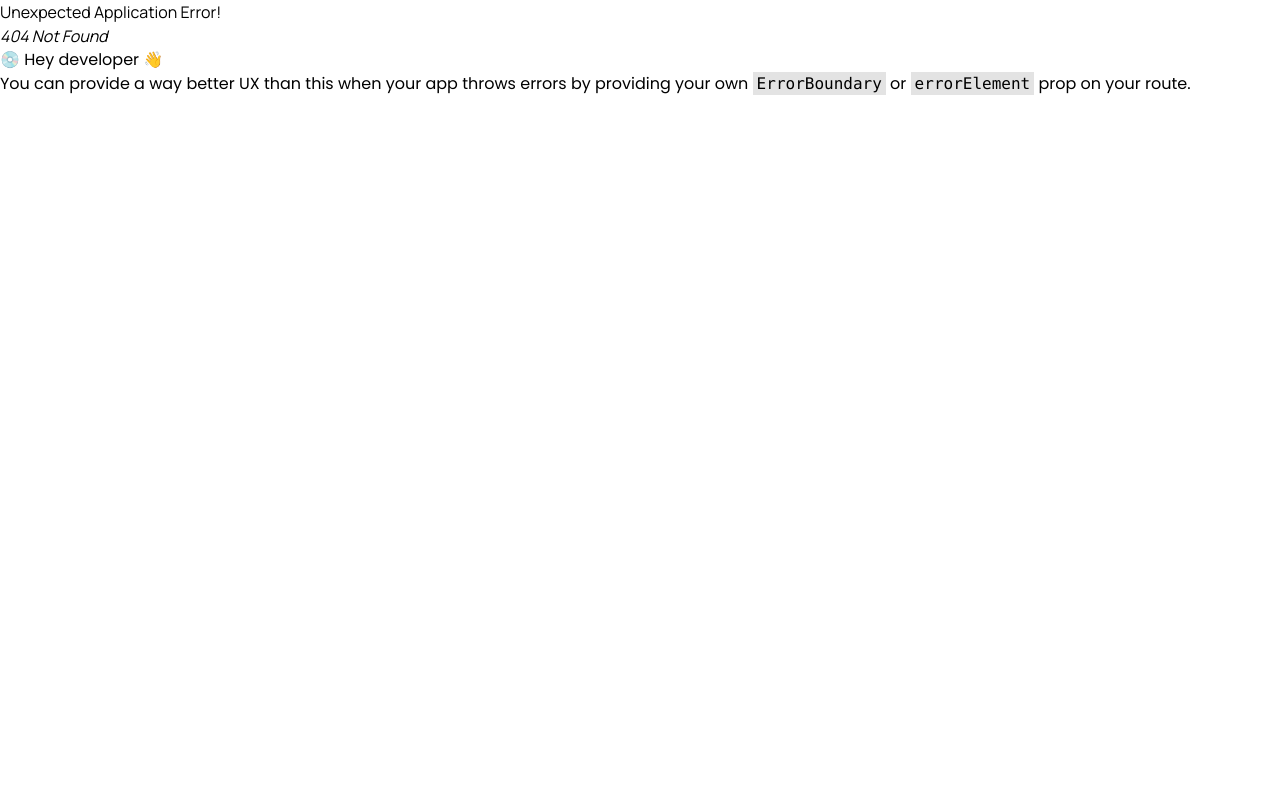
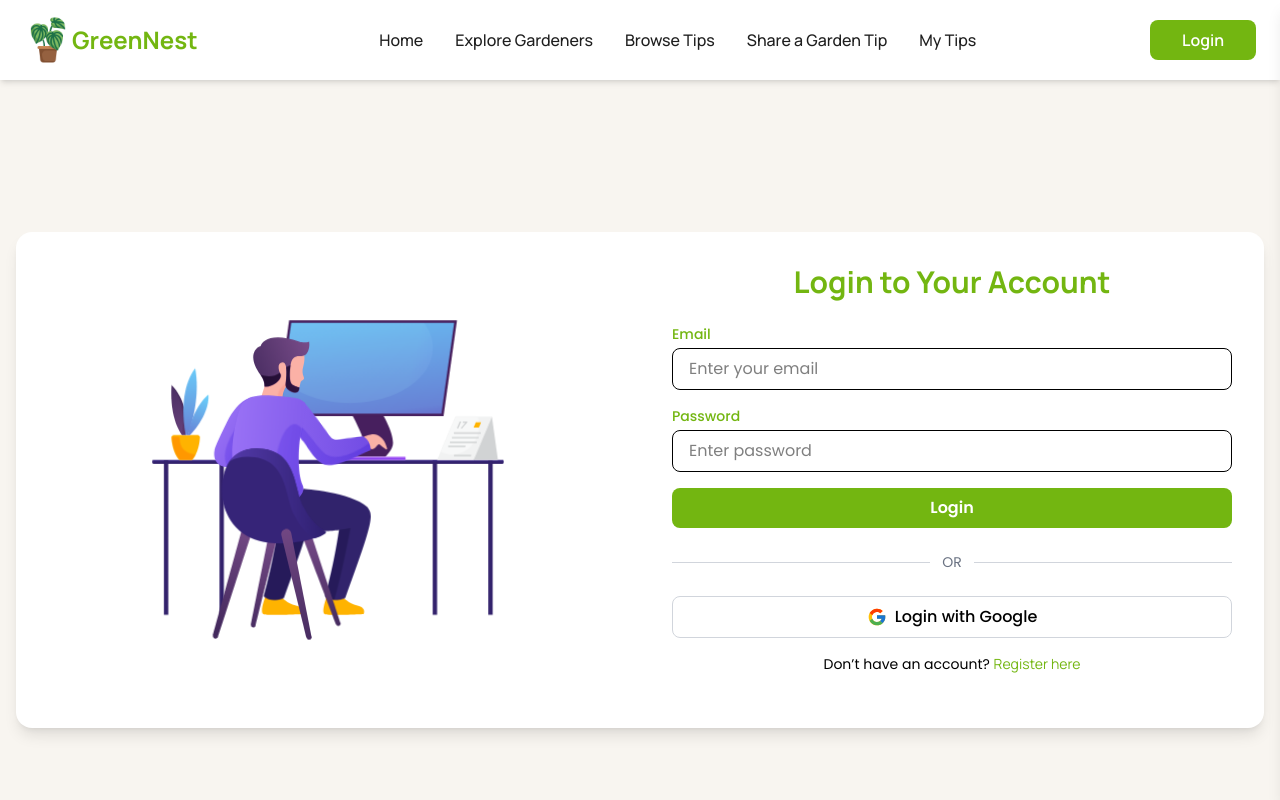
Before and after one commit to dev-rktanvir/gardennest-client, a React (Vite) app: page /login in a window 1280 px wide. Before the commit this address had no page. Shown: the top 800 px of the page. Built offline with nearby package versions, Linux system fonts and the light colour scheme; no server answers.

Commit message:
complete Login page, Private route

```diff
--- a/public/navItems.json
+++ b/public/navItems.json
@@ -2,7 +2,7 @@
     {
         "id": 1,
         "navitem": "Home",
-        "url": "/home"
+        "url": "/"
     },
     {
         "id": 2,
--- /dev/null
+++ b/src/Components/Loading/Loading.jsx
@@ -0,0 +1,18 @@
+import React from "react";
+
+const Loading = () => {
+    return (
+        <div className="fixed inset-0 flex items-center justify-center bg-white/80 z-50">
+            <div className="flex flex-col items-center">
+                {/* Spinner */}
+                <div className="w-16 h-16 border-4 border-primary border-t-transparent rounded-full animate-spin"></div>
+                {/* Text */}
+                <p className="mt-4 text-primary font-semibold text-lg animate-pulse">
+                    Loading...
+                </p>
+            </div>
+        </div>
+    );
+};
+
+export default Loading;
--- a/src/Components/Navbar/Navbar.jsx
+++ b/src/Components/Navbar/Navbar.jsx
@@ -2,6 +2,9 @@ import React, { use, useState } from "react";
 import Logo from "./Logo";
 import { Link, NavLink } from "react-router";
 import { HiMenu, HiX } from "react-icons/hi";
+import { AuthContext } from "../../Contexts/AuthContext/AuthContext";
+import Swal from "sweetalert2";
+import Loading from "../Loading/Loading";
 
 const navItemPromise = fetch("/navItems.json").then((res) => res.json());
 
@@ -9,12 +12,24 @@ const Navbar = () => {
     const navItems = use(navItemPromise);
     const [menuOpen, setMenuOpen] = useState(false);
     const [open, setOpen] = useState(false);
+    const { user, logOut, loading } = use(AuthContext);
 
-    const user = {
-        name: "",
-        photoURL: "https://i.pravatar.cc/150?img=3",
-    };
+    const handleLogout = () => {
+        logOut()
+            .then(result => {
+                Swal.fire({
+                    icon: 'success',
+                    title: 'Logout Successful 🎉',
+                    text: 'Thanks for visiting GreenNest!',
+                    confirmButtonColor: '#16a34a',
+                    timer: 1500
+                });
+            })
+    }
 
+    if (loading) {
+        return <Loading></Loading>
+    }
     return (
         <nav className="w-full bg-base-100 shadow-md px-6 py-4 relative z-50">
             <div className="max-w-7xl mx-auto flex items-center justify-between">
@@ -51,13 +66,13 @@ const Navbar = () => {
                     </button>
 
                     {/* User / Login */}
-                    {user.name ? (
+                    {user ? (
                         <div className="relative">
                             <img
                                 src={user.photoURL}
-                                alt={user.name}
-                                className="w-10 h-10 rounded-full border-2 border-primary cursor-pointer hover:scale-105 transition"
-                                title={user.name}
+                                alt={user.displayName}
+                                className="w-12 h-12 rounded-full border-2 border-primary cursor-pointer hover:scale-105 transition"
+                                title={user.displayName}
                                 onClick={() => setOpen(!open)}
                             />
 
@@ -65,7 +80,7 @@ const Navbar = () => {
                             {open && (
                                 <div>
                                     <button
-                                        onClick={() => alert("Logout")}
+                                        onClick={handleLogout}
                                         className="absolute right-0 mt-3 z-50 px-8 py-2 rounded-lg bg-primary font-semibold text-white hover:bg-secondary transition cursor-pointer"
                                     >
                                         Logout
--- a/src/Contexts/AuthContext/AuthProvider.jsx
+++ b/src/Contexts/AuthContext/AuthProvider.jsx
@@ -1,7 +1,7 @@
-import React, { useState } from 'react';
+import React, { useEffect, useState } from 'react';
 import { AuthContext } from './AuthContext';
 import { auth } from '../../Firebase/firebase.init';
-import { createUserWithEmailAndPassword, GoogleAuthProvider, signInWithPopup } from 'firebase/auth';
+import { createUserWithEmailAndPassword, GoogleAuthProvider, onAuthStateChanged, signInWithEmailAndPassword, signInWithPopup, signOut, updateProfile } from 'firebase/auth';
 
 
 const provider = new GoogleAuthProvider();
@@ -17,7 +17,32 @@ const AuthProvider = ({ children }) => {
     }
     // Google Login
     const googleLogin = () => {
+        setLoading(true);
         return signInWithPopup(auth, provider)
+    }
+    // Login
+    const signIn = (email, password) => {
+        setLoading(true);
+        return signInWithEmailAndPassword(auth, email, password)
+    }
+    // Observer
+    useEffect(() => {
+        const unSubscribe = onAuthStateChanged(auth, (currentUSer) => {
+            setUser(currentUSer);
+            console.log(currentUSer)
+            setLoading(false);
+        })
+        return unSubscribe;
+    }, [])
+
+    // UserProfile Update
+    const profileUpdate = (updateData) => {
+        return updateProfile(auth.currentUser, updateData)
+    }
+
+    // Logout user
+    const logOut = () => {
+        return signOut(auth)
     }
 
 
@@ -26,7 +51,10 @@ const AuthProvider = ({ children }) => {
         loading,
         user,
         createUser,
-        googleLogin
+        googleLogin,
+        signIn,
+        profileUpdate,
+        logOut
     }
     return (
         <AuthContext value={authInfo}>
--- /dev/null
+++ b/src/Hooks/useAuth.jsx
@@ -0,0 +1,11 @@
+import React from 'react';
+
+const useAuth = () => {
+    return (
+        <div>
+
+        </div>
+    );
+};
+
+export default useAuth;
--- a/src/Pages/Auth/Login/Login.jsx
+++ b/src/Pages/Auth/Login/Login.jsx
@@ -1,9 +1,124 @@
-import React from 'react';
+import React, { use, useState } from "react";
+import Lottie from "lottie-react";
+import { Link, useLocation, useNavigate } from "react-router";
+import loginAnim from "../../../assets/lotti/login.json";
+import { AuthContext } from "../../../Contexts/AuthContext/AuthContext";
+import Swal from "sweetalert2";
+import GoogleAuthButton from "../Register/GoogleAuthButton";
 
 const Login = () => {
+    const { signIn } = use(AuthContext);
+    const [error, setError] = useState("");
+    const navigate = useNavigate();
+    const location = useLocation();
+
+    const handleLogin = (e) => {
+        e.preventDefault();
+        const form = e.target;
+        const email = form.email.value;
+        const password = form.password.value;
+
+        setError("");
+
+        // Firebase Login
+        signIn(email, password)
+            .then((result) => {
+                console.log(result.user);
+                Swal.fire({
+                    icon: "success",
+                    title: "Login Successful 🎉",
+                    text: "Welcome back to GreenNest!",
+                    confirmButtonColor: "#16a34a",
+                    timer: 1500
+                });
+                form.reset();
+                navigate(location?.state || '/');
+            })
+            .catch((error) => {
+                console.error(error);
+                Swal.fire({
+                    icon: "error",
+                    title: "Login Failed",
+                    text: error.message,
+                    confirmButtonColor: "#16a34a",
+                    timer: 1500
+                });
+            });
+    };
+
     return (
-        <div>
+        <div className="min-h-screen bg-base-200 flex items-center justify-center px-4 py-12">
+            <div className="w-full max-w-7xl bg-white shadow-lg rounded-2xl overflow-hidden grid grid-cols-1 md:grid-cols-2">
 
+                {/* Left Column - Lottie Animation */}
+                <div className="hidden md:flex items-center justify-center bg-base-100 p-6">
+                    <Lottie animationData={loginAnim} loop={true} className="w-full max-w-md" />
+                </div>
+
+                {/* Right Column - Login Form */}
+                <div className="p-6 sm:p-8">
+                    <h2 className="text-2xl sm:text-3xl font-bold text-center text-primary mb-6">
+                        Login to Your Account
+                    </h2>
+
+                    <form onSubmit={handleLogin} className="grid grid-cols-1 gap-4">
+                        {/* Email */}
+                        <div>
+                            <label className="block text-sm font-medium text-primary mb-1">Email</label>
+                            <input
+                                type="email"
+                                name="email"
+                                placeholder="Enter your email"
+                                className="w-full px-4 py-2 border rounded-lg focus:outline-none focus:ring-2 focus:ring-primary"
+                                required
+                            />
+                        </div>
+
+                        {/* Password */}
+                        <div>
+                            <label className="block text-sm font-medium text-primary mb-1">Password</label>
+                            <input
+                                type="password"
+                                name="password"
+                                placeholder="Enter password"
+                                className="w-full px-4 py-2 border rounded-lg focus:outline-none focus:ring-2 focus:ring-primary"
+                                required
+                            />
+                        </div>
+
+                        {/* Error Message */}
+                        {error && <p className="text-red-600 text-sm">{error}</p>}
+
+                        {/* Submit Button */}
+                        <div>
+                            <button
+                                type="submit"
+                                className="w-full py-2 rounded-lg bg-primary font-semibold text-white hover:bg-secondary transition"
+                            >
+                                Login
+                            </button>
+                        </div>
+                    </form>
+
+                    {/* Divider */}
+                    <div className="flex items-center my-6">
+                        <hr className="flex-grow border-gray-300" />
+                        <span className="px-3 text-sm text-gray-500">OR</span>
+                        <hr className="flex-grow border-gray-300" />
+                    </div>
+
+                    {/* Google Auth */}
+                    <GoogleAuthButton mode="login" />
+
+                    {/* Navigate to Register */}
+                    <p className="text-center text-sm mt-4">
+                        Don’t have an account?{" "}
+                        <Link to="/register" className="text-primary hover:underline">
+                            Register here
+                        </Link>
+                    </p>
+                </div>
+            </div>
         </div>
     );
 };
--- a/src/Pages/Auth/Register/GoogleAuthButton.jsx
+++ b/src/Pages/Auth/Register/GoogleAuthButton.jsx
@@ -3,13 +3,14 @@ import { FcGoogle } from "react-icons/fc";
 import { AuthContext } from "../../../Contexts/AuthContext/AuthContext";
 import Swal from "sweetalert2";
 
-const GoogleAuthButton = () => {
+const GoogleAuthButton = ({ mode }) => {
     const { googleLogin } = use(AuthContext);
 
     const handleGoogleLogin = () => {
         // Firebase Register
         googleLogin()
             .then(result => {
+                if (mode === "register") {
                     Swal.fire({
                         icon: 'success',
                         title: 'Registration Successful 🎉',
@@ -17,6 +18,16 @@ const GoogleAuthButton = () => {
                         confirmButtonColor: '#16a34a',
                         timer: 1500
                     });
+                }
+                if (mode === "login") {
+                    Swal.fire({
+                        icon: "success",
+                        title: "Login Successful 🎉",
+                        text: "Welcome back to GreenNest!",
+                        confirmButtonColor: "#16a34a",
+                        timer: 1500
+                    });
+                }
             })
             .catch(error => {
                 Swal.fire({
@@ -35,7 +46,11 @@ const GoogleAuthButton = () => {
             className="w-full flex items-center justify-center gap-2 border border-gray-300 py-2 rounded-lg hover:bg-gray-100 transition"
         >
             <FcGoogle className="text-xl" />
-            <span className="font-medium">Continue with Google</span>
+            <span className="font-medium">
+                {
+                    mode === "register" ? "Register with Google" : "Login with Google"
+                }
+            </span>
         </button>
     );
 };
--- a/src/Pages/Auth/Register/Register.jsx
+++ b/src/Pages/Auth/Register/Register.jsx
@@ -1,27 +1,26 @@
 import React, { use, useState } from "react";
 import Lottie from "lottie-react";
-import { Link } from "react-router";
+import { Link, useNavigate } from "react-router";
 import GoogleAuthButton from "./GoogleAuthButton";
 import registerAnim from "../../../assets/lotti/register.json";
 import { AuthContext } from "../../../Contexts/AuthContext/AuthContext";
 import Swal from "sweetalert2";
 
 const Register = () => {
-    const { createUser } = use(AuthContext);
-    const [success, setSuccess] = useState(false);
+    const { createUser, profileUpdate } = use(AuthContext);
     const [error, setError] = useState('');
+    const navigate = useNavigate();
 
     const handleRegister = (e) => {
         e.preventDefault()
         const form = e.target;
         const formData = new FormData(form);
-        const { email, password, ...userData } = Object.fromEntries(formData.entries())
-        const newUser = { ...userData, email }
+        const { email, password, name, photo, ...userData } = Object.fromEntries(formData.entries())
+        const newUser = { ...userData, email, name, photo }
 
         // Password Validition
 
         setError('');
-        setSuccess(false);
 
         const passLength = password.length;
         if (passLength < 8) {
@@ -41,8 +40,6 @@ const Register = () => {
             return;
         }
 
-        setSuccess(true);
-
 
 
         // Firebase Register
@@ -55,7 +52,13 @@ const Register = () => {
                     confirmButtonColor: '#16a34a',
                     timer: 1500
                 });
+                const updateData = {
+                    displayName: name,
+                    photoURL: photo
+                }
+                profileUpdate(updateData)
                 form.reset();
+                navigate('/');
             })
             .catch(error => {
                 Swal.fire({
@@ -76,7 +79,7 @@ const Register = () => {
             <div className="w-full max-w-7xl bg-white shadow-lg rounded-2xl overflow-hidden grid grid-cols-1 md:grid-cols-2">
 
                 {/* Left Column - Lottie Animation */}
-                <div className="hidden lg:flex items-center justify-center bg-base-100 p-6">
+                <div className="hidden md:flex items-center justify-center bg-base-100 p-6">
                     <Lottie animationData={registerAnim} loop={true} className="w-full max-w-md" />
                 </div>
 
@@ -191,7 +194,7 @@ const Register = () => {
                     </div>
 
                     {/* Google Auth */}
-                    <GoogleAuthButton />
+                    <GoogleAuthButton mode="register" />
 
                     {/* Navigate to Login */}
                     <p className="text-center text-sm mt-4">
--- a/src/router/router.jsx
+++ b/src/router/router.jsx
@@ -2,6 +2,9 @@ import { createBrowserRouter } from "react-router";
 import MainLayout from "../Layouts/MainLayout/MainLayout";
 import Home from "../Pages/Home/Home";
 import Register from "../Pages/Auth/Register/Register";
+import Login from "../Pages/Auth/Login/Login";
+import PrivateRoute from "../routes/PrivateRoute";
+import ShearTips from "../Pages/ShearTips/ShearTips";
 
 export const router = createBrowserRouter([
     {
@@ -15,6 +18,14 @@ export const router = createBrowserRouter([
             {
                 path: '/register',
                 Component: Register
+            },
+            {
+                path: '/login',
+                Component: Login
+            },
+            {
+                path: '/share-tip',
+                element: <PrivateRoute><ShearTips></ShearTips></PrivateRoute>
             }
         ]
     },
--- /dev/null
+++ b/src/routes/PrivateRoute.jsx
@@ -0,0 +1,19 @@
+import React, { use } from 'react';
+import { AuthContext } from '../Contexts/AuthContext/AuthContext';
+import { Navigate, useLocation } from 'react-router';
+import Loading from '../Components/Loading/Loading';
+
+const PrivateRoute = ({children}) => {
+    const { user, loading } = use(AuthContext);
+    const location = useLocation();
+
+    if(loading) {
+        return <Loading></Loading>
+    }
+    if(!user) {
+        return <Navigate state={location?.pathname} to='/login'></Navigate>
+    }
+    return children;
+};
+
+export default PrivateRoute;
```
Also changed, not shown: src/Pages/ShearTips/ShearTips.jsx (added). Lines whose indentation alone changed are shown as unchanged.
